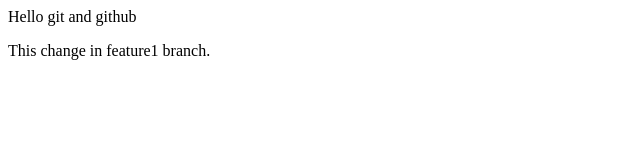
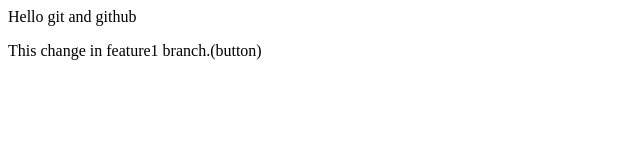
Before and after one commit to Aanchal-shrma/Localrepo, a plain HTML site: page index.html in a window 1280 px wide. Shown: the full height of the page, 0-640 px from the left. Drawn offline with Linux system fonts and the light colour scheme.

```diff
--- a/index.html
+++ b/index.html
@@ -1,4 +1,4 @@
 <p>Hello git and github </p>
 <p>
-    This change in feature1 branch.
+    This change in feature1 branch.(button)
 </p>
```
